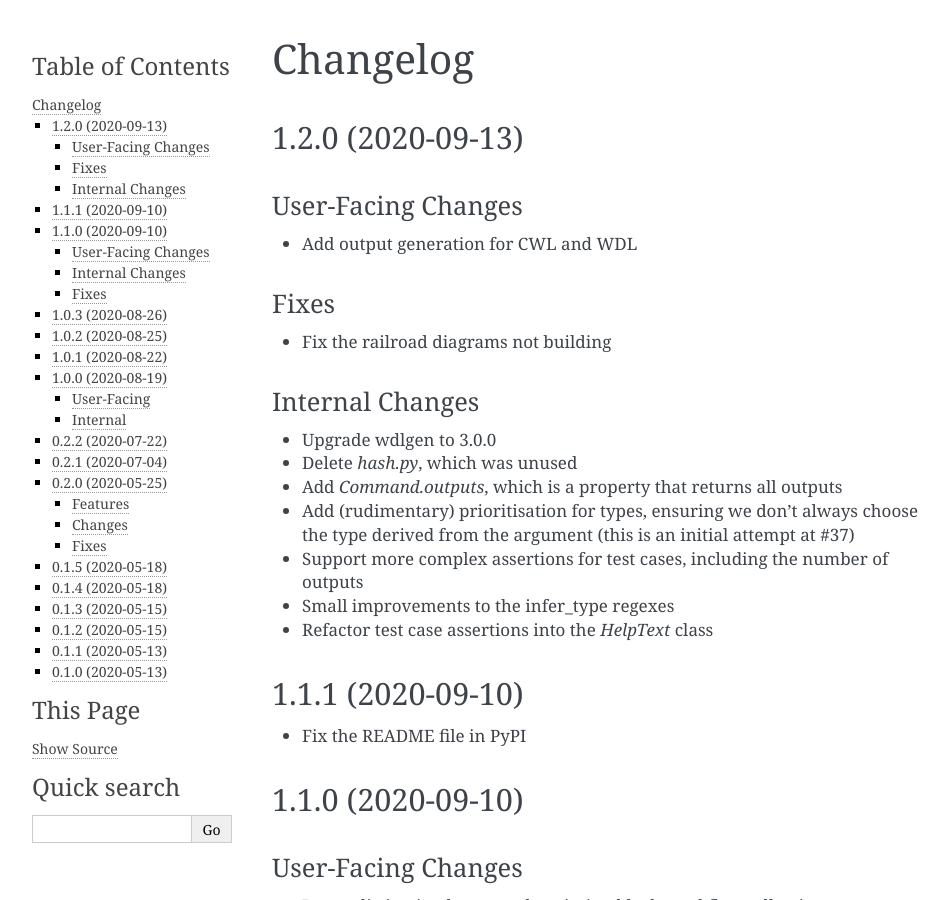
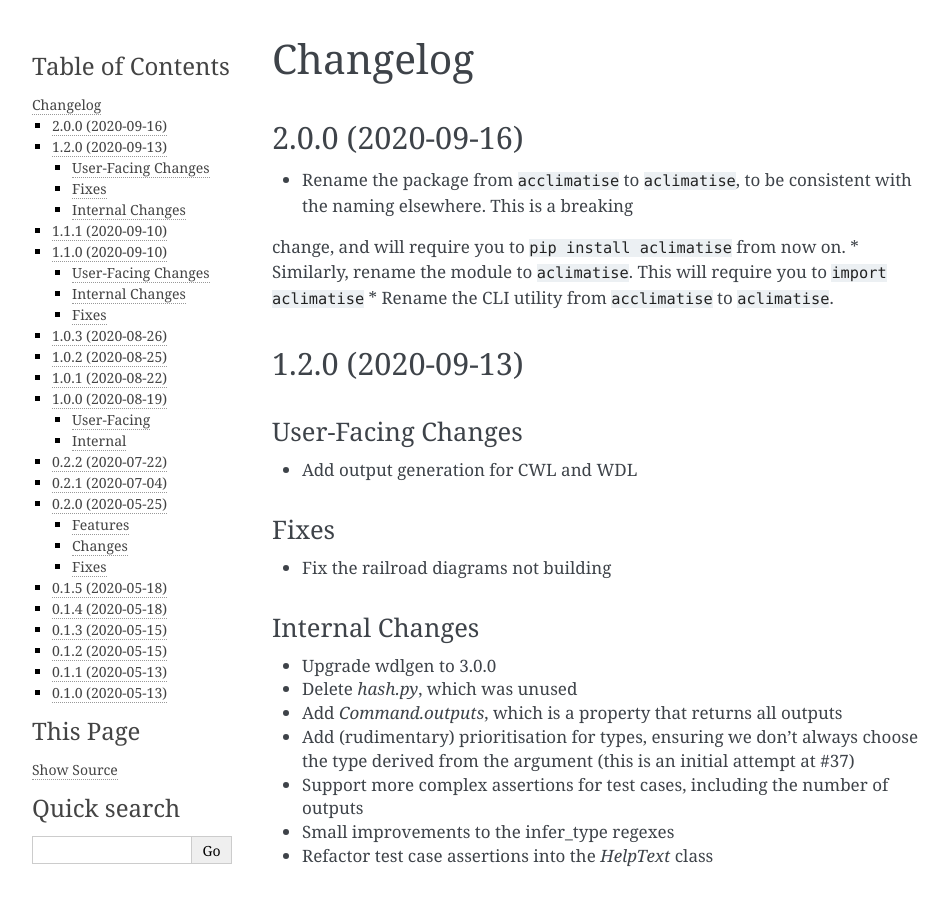
Before and after one commit to aCLImatise/CliHelpParser, a Sphinx documentation site: the page built from docs/changes.rst, in a window 1280 px wide and 900 px high. Shown: the whole window, without its empty margins (148-1097 px from the left). Built offline with Sphinx 7.4.7, drawn with Linux system fonts in a browser that asks for light colours; cross-references to code outside the pages are shown as plain code.

Commit message:
Document rename

```diff
--- a/docs/changes.rst
+++ b/docs/changes.rst
@@ -1,5 +1,12 @@
 Changelog
 =========
+2.0.0 (2020-09-16)
+------------------
+* Rename the package from ``acclimatise`` to ``aclimatise``, to be consistent with the naming elsewhere. This is a breaking
+change, and will require you to ``pip install aclimatise`` from now on.
+* Similarly, rename the module to ``aclimatise``. This will require you to ``import aclimatise``
+* Rename the CLI utility from ``acclimatise`` to ``aclimatise``.
+
 1.2.0 (2020-09-13)
 -----------------
 User-Facing Changes
```
